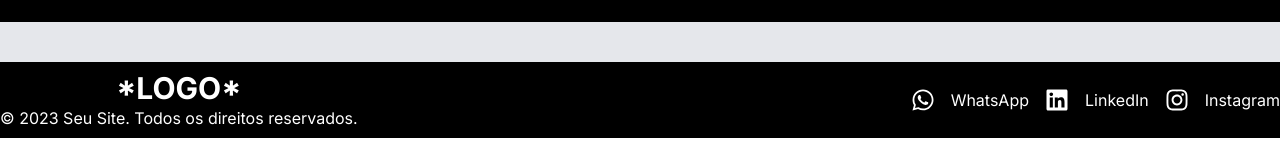
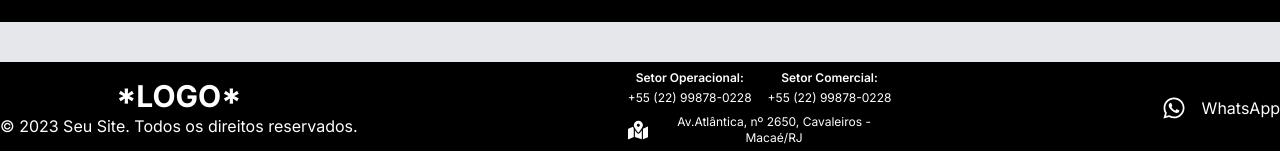
Before and after one commit to Aiex02/alfa, a Next.js app: page / in a window 1280 px wide. Shown: the part 1909-2060 px from the top of the page. Built offline with nearby package versions, Linux system fonts and the light colour scheme; grey boxes are pictures that could not be loaded.

Commit message:
fix: footer itens

```diff
--- a/src/components/AboutUs/AboutUs.tsx
+++ b/src/components/AboutUs/AboutUs.tsx
@@ -4,7 +4,6 @@ export function AboutUs() {
   return (
     <div id="aboutUs" className="p-4 bg-black shadow-md rounded-md">
       <h1 className="text-3xl font-bold text-white mb-4">Sobre Nós</h1>
-
       <div className="flex flex-col md:flex-row">
         <div className="w-full md:w-1/2 pr-4">
           <h2 className="text-xl font-semibold text-white">Nossa História</h2>
--- a/src/components/Footer/Footer.tsx
+++ b/src/components/Footer/Footer.tsx
@@ -1,26 +1,39 @@
-import { FaWhatsapp, FaLinkedin, FaInstagram } from 'react-icons/fa';
+import {
+  FaWhatsapp,
+  FaLinkedin,
+  FaInstagram,
+  FaMapMarkedAlt,
+} from "react-icons/fa";
 
 export function Footer() {
   return (
-    <footer id='contact' className="bg-black text-white py-2">
+    <footer id="contact" className="bg-black text-white py-2">
       <div className="container mx-auto flex flex-col md:flex-row items-center justify-between text-center text-md-left">
         <div className="mb-2 md:mb-0">
           <h1 className="text-3xl font-bold text-white">*LOGO*</h1>
           <p>&copy; 2023 Seu Site. Todos os direitos reservados.</p>
+        </div>
+        <div>
+          <div className="flex space-x-4 items-center mb-2">
+            <div className="text-xs">
+              <h2 className="font-semibold text-white mb-1">Setor Operacional:</h2>
+              <p>+55 (22) 99878-0228</p>
+            </div>
+            <div className="text-xs">
+              <h2 className="font-semibold text-white mb-1">Setor Comercial:</h2>
+              <p>+55 (22) 99878-0228</p>
+            </div>
+          </div>
+          <div className="flex w-64 space-x-4 items-center text-xs ">
+            <FaMapMarkedAlt size={24} />
+            <span>Av.Atlântica, nº 2650, Cavaleiros - Macaé/RJ</span>
+          </div>
         </div>
         <div className="flex items-center space-x-4">
           <div className="flex space-x-4 items-center">
             <FaWhatsapp size={24} />
             <a href="#">WhatsApp</a>
           </div>
-          <div className="flex space-x-4 items-center">
-            <FaLinkedin size={24} />
-            <a href="#">LinkedIn</a>
-          </div>
-          <div className="flex space-x-4 items-center">
-            <FaInstagram size={24} />
-            <a href="#">Instagram</a>
-          </div>
         </div>
       </div>
     </footer>
```
